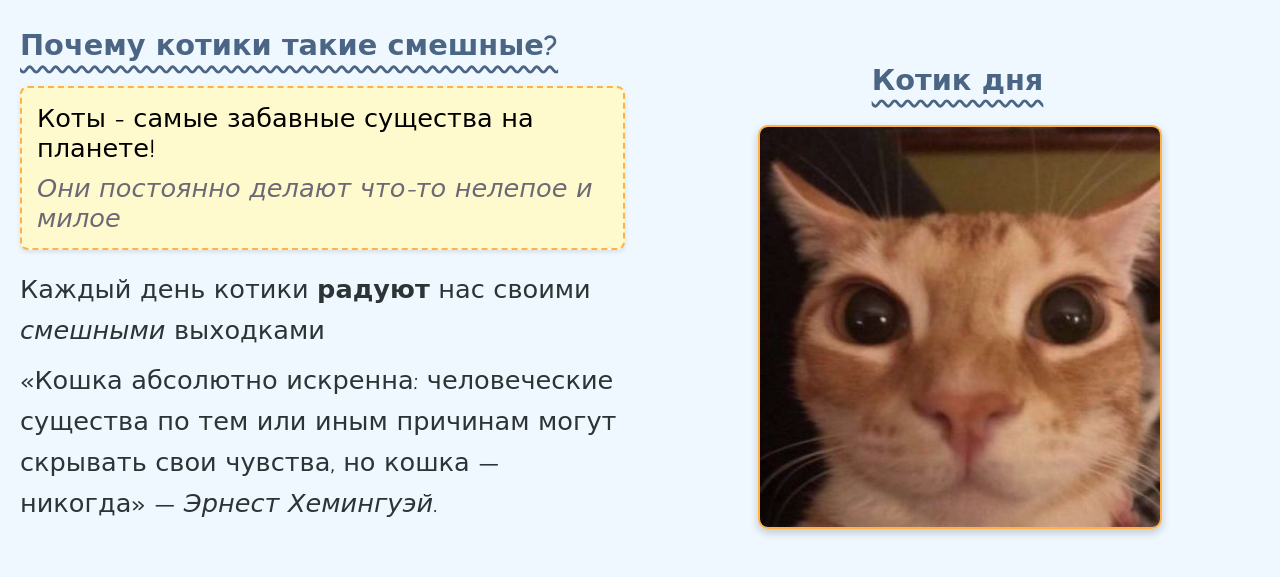
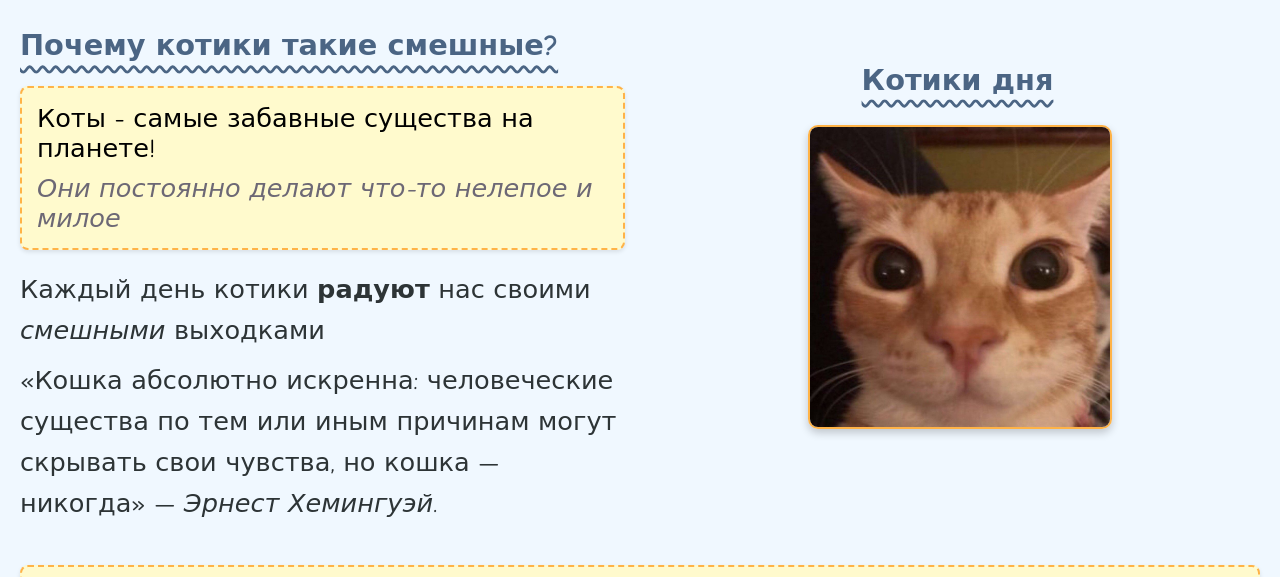
Before and after one commit to DimaDima51/web-programming, a plain HTML site: page index.html in a window 1280 px wide. Shown: the part 110-687 px from the top of the page. Drawn offline with Linux system fonts and the light colour scheme.

Commit message:
Лабораторная 5

```diff
--- a/index.html
+++ b/index.html
@@ -24,10 +24,11 @@
             </div>
 
             <div class="image-container">
-                <h3 class="section-title">Котик дня</h3>
-                <img src="cat.png" alt="Смешной кот" width="300" height="300" />
+                <h3 class="section-title">Котики дня</h3>
+                <div id="cat-carousel"></div>
             </div>
         </div>
+
         <div class="highlight-box">
             <span class="important-list-title">Топ причин почему коты смешные:</span>
             <ul class="skills-list">
@@ -81,5 +82,20 @@
                 Мой репозиторий
             </a>
         </div>
+
+        <script src="index.js"></script>
+        <script>
+          const catUrls = [
+            "cat1.png",
+            "cat2.png",
+            "cat3.png",
+            "cat4.png",
+            "cat5.png",
+          ];
+
+          createCarousel(catUrls, "#cat-carousel");
+        </script>
+
+
     </body>
 </html>
--- /dev/null
+++ b/index.js
@@ -0,0 +1,27 @@
+function createCarousel(imagesList, parentElementSelector) {
+    const parent = document.querySelector(parentElementSelector);
+
+    const carousel = document.createElement("div");
+    carousel.classList.add("carousel-container");
+
+    const slides = imagesList.map((url, i) => {
+        const img = document.createElement("img");
+        img.src = url;
+        img.classList.add("carousel-image");
+        if (i === 0) img.classList.add("active");
+        carousel.appendChild(img);
+        return img;
+    });
+
+    let current = 0;
+
+    function showNext() {
+        slides[current].classList.remove("active");
+        current = (current + 1) % slides.length;
+        slides[current].classList.add("active");
+    }
+
+    setInterval(showNext, 3000);
+
+    parent.appendChild(carousel);
+}
--- a/styles.css
+++ b/styles.css
@@ -98,8 +98,8 @@ body {
 .image-container {
     text-align: center;
     margin: 30px auto;
-    width: 400px;
-    max-width: 100%;
+    max-width: 600px;
+    width: 100%;
 }
 
 @keyframes wiggle {
@@ -214,3 +214,21 @@ body {
         flex-shrink: 0;
     }
 }
+
+.carousel-container {
+    width: 300px;
+    height: 300px;
+    position: relative;
+}
+
+.carousel-image {
+    position: absolute;
+    width: 100%;
+    height: 100%;
+    opacity: 0;
+    transition: opacity 1s ease-in-out;
+}
+
+.carousel-image.active {
+    opacity: 1;
+}
```
Also changed, not shown: cat1.png (added), cat2.png (renamed from cat.png), cat3.png (added), cat4.png (added), cat5.png (added).
